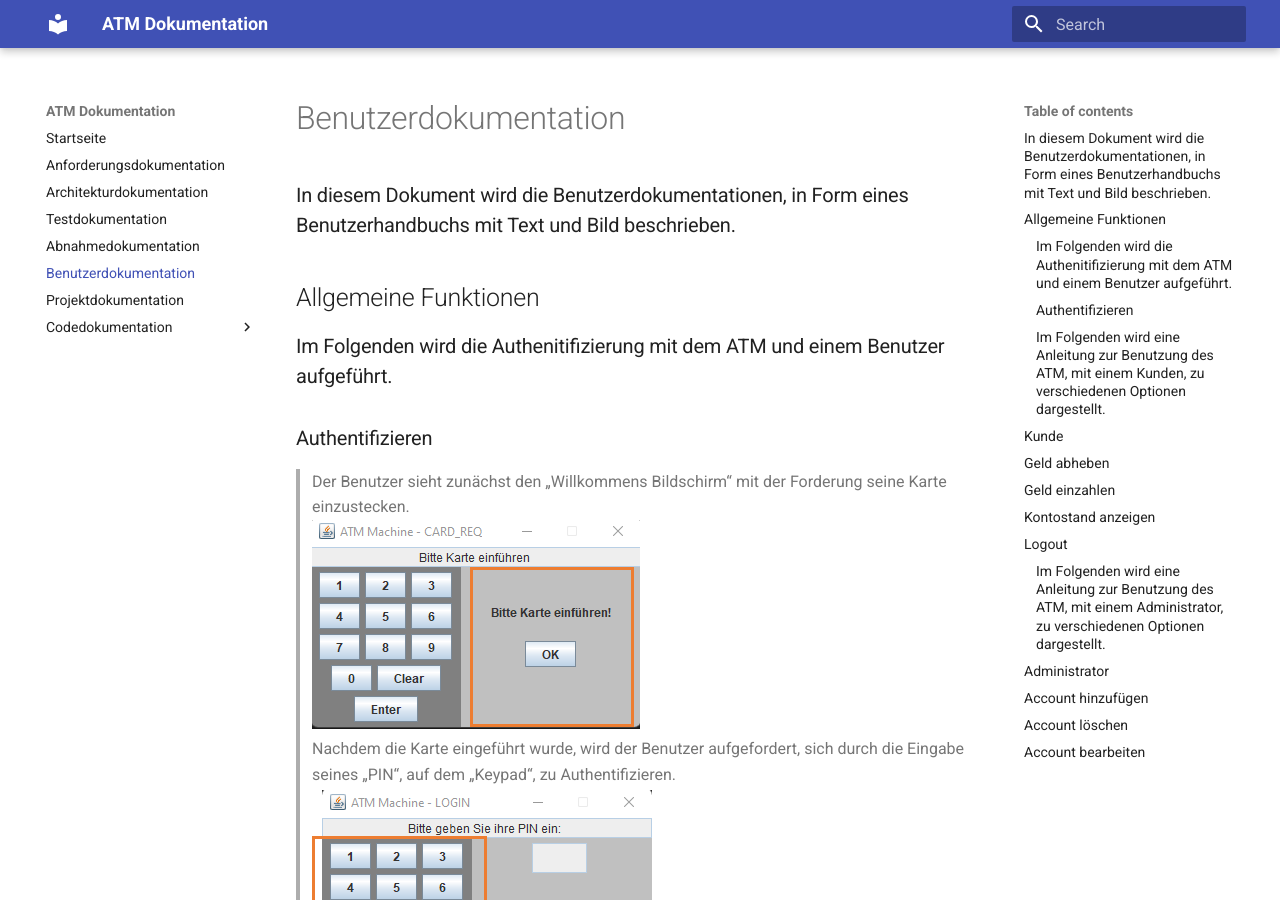
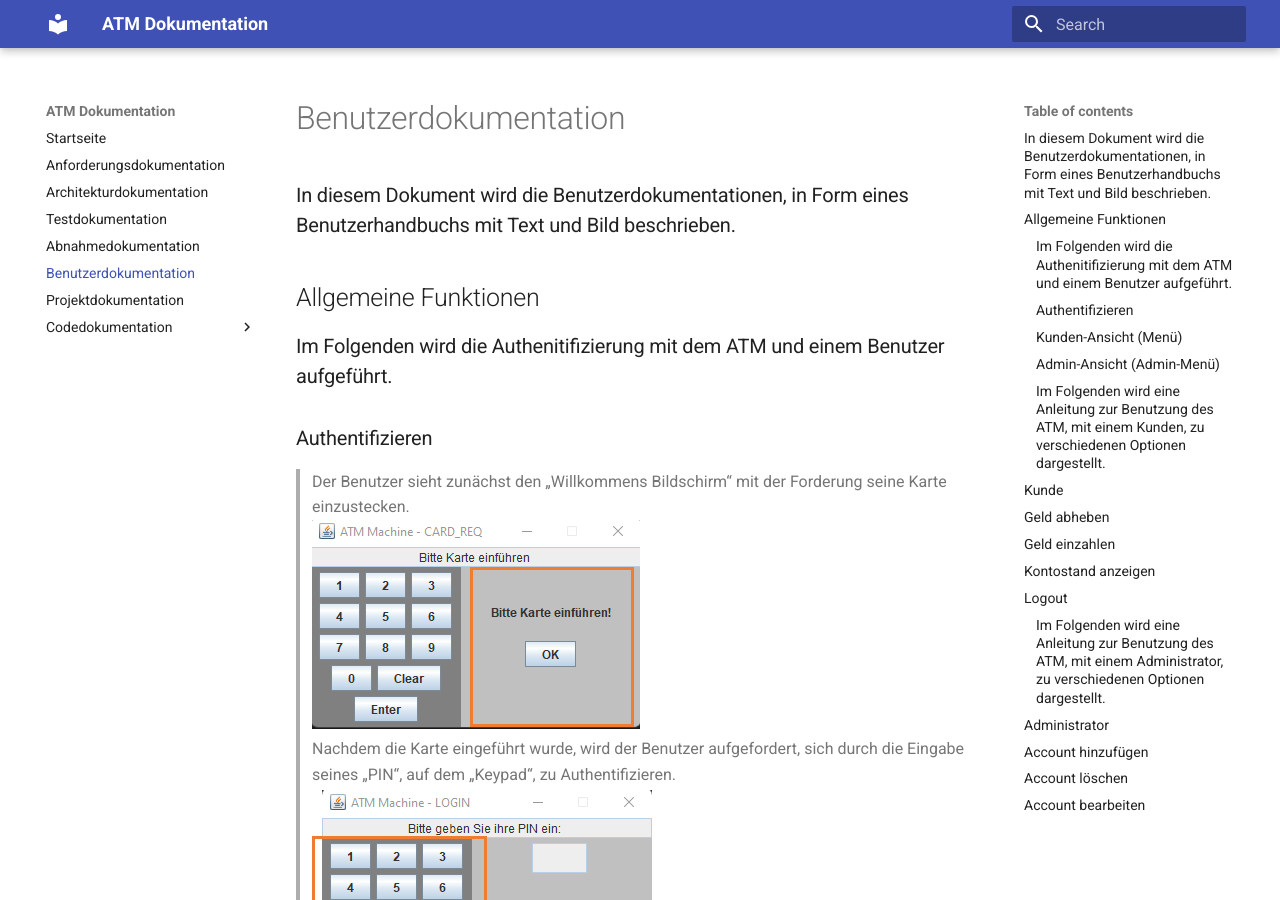
Before and after one commit to Halfpipe-SD/ATM, an MkDocs documentation site: the page built from docs/docs/user-docs.md, in a window 1280 px wide and 900 px high. Built offline with MkDocs 1.6.1 and Material for MkDocs 9.7.7, drawn with Linux system fonts in a browser that asks for light colours.

Commit message:
#5 changed Headers

```diff
--- a/docs/docs/user-docs.md
+++ b/docs/docs/user-docs.md
@@ -12,10 +12,10 @@
 >Die Eingabe des „PIN“, muss mit „Enter“ bestätigt werden. <br>
 Nach erfolgreichem „Login“ , wird entweder die Kunden-Ansicht, oder die Admin-Ansicht angezeigt.
 
-Kunden-Ansicht (Menü)<br>
+### Kunden-Ansicht (Menü)<br>
 >![udoc](images/BenutzerDoku/BH-Menü.png)
 
-Admin-Ansicht (Admin-Menü)<br>
+### Admin-Ansicht (Admin-Menü)<br>
 >![udoc](images/BenutzerDoku/BH-Admin.png)
 
 
```
